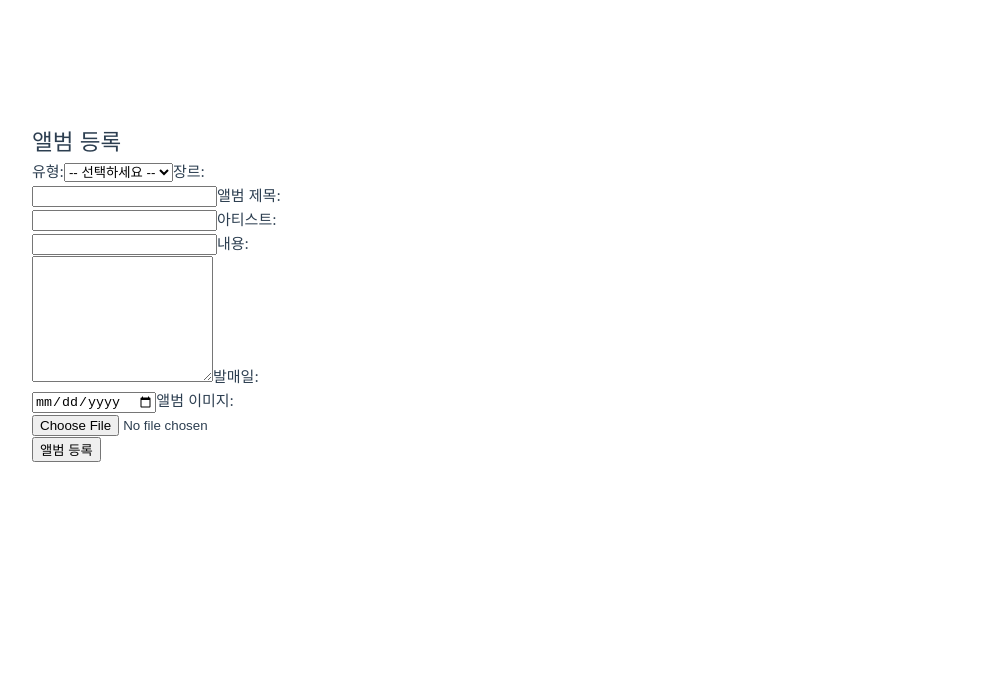
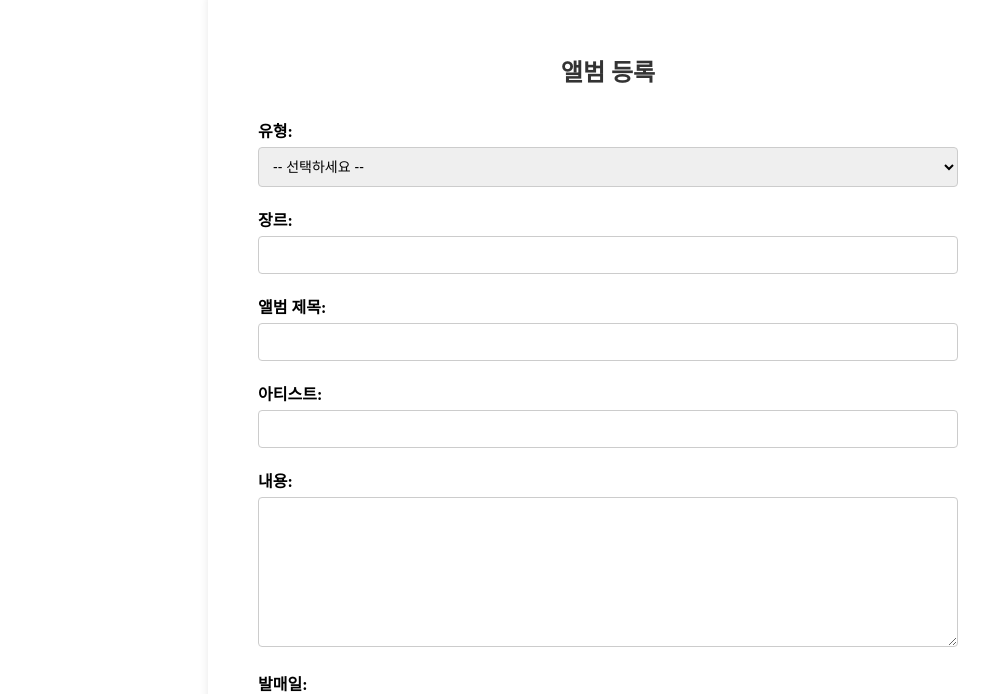
Before and after one commit to greensalttt/admin-vue, a Vue app: page /admin/album in a window 1280 px wide. Shown: the part 107-801 px from the top of the page, without its empty margins (32-1021 px from the left). Built offline with nearby package versions, Linux system fonts and the light colour scheme.

Commit message:
feat: AdminDashboard

```diff
--- a/package.json
+++ b/package.json
@@ -12,7 +12,10 @@
     "preview": "vite preview"
   },
   "dependencies": {
-    "vue": "^3.5.18"
+    "axios": "^1.11.0",
+    "chart.js": "^4.5.0",
+    "vue": "^3.5.18",
+    "vue-router": "^4.5.1"
   },
   "devDependencies": {
     "@vitejs/plugin-vue": "^6.0.1",
--- a/src/assets/main.css
+++ b/src/assets/main.css
@@ -1,35 +1,36 @@
-@import './base.css';
+/*@import './base.css';*/
 
-#app {
-  max-width: 1280px;
-  margin: 0 auto;
-  padding: 2rem;
-  font-weight: normal;
-}
+/*!* 전체 앱의 컨테이너 기본 스타일 *!*/
+/*#app {*/
+/*  max-width: 1280px;*/
+/*  margin: 0 auto;*/
+/*  padding: 2rem;*/
+/*  font-weight: normal;*/
+/*}*/
 
-a,
-.green {
-  text-decoration: none;
-  color: hsla(160, 100%, 37%, 1);
-  transition: 0.4s;
-  padding: 3px;
-}
+/*!* 링크 스타일 *!*/
+/*a,*/
+/*.green {*/
+/*  text-decoration: none;*/
+/*  color: hsla(160, 100%, 37%, 1);*/
+/*  transition: 0.4s;*/
+/*  padding: 3px;*/
+/*}*/
 
-@media (hover: hover) {
-  a:hover {
-    background-color: hsla(160, 100%, 37%, 0.2);
-  }
-}
+/*@media (hover: hover) {*/
+/*  a:hover {*/
+/*    background-color: hsla(160, 100%, 37%, 0.2);*/
+/*  }*/
+/*}*/
 
-@media (min-width: 1024px) {
-  body {
-    display: flex;
-    place-items: center;
-  }
+/*@media (min-width: 1024px) {*/
+/*  body {*/
+/*    display: block;*/
+/*    place-items: initial;*/
+/*  }*/
 
-  #app {
-    display: grid;
-    grid-template-columns: 1fr 1fr;
-    padding: 0 2rem;
-  }
-}
+/*  #app {*/
+/*    display: block;*/
+/*    padding: 2rem;*/
+/*  }*/
+/*}*/
--- a/src/router/index.js
+++ b/src/router/index.js
@@ -1,12 +1,18 @@
+
 import { createRouter, createWebHistory } from 'vue-router'
-
 import AlbumInsert from '../views/AlbumInsert.vue'
+import AdminDashboard from '../views/AdminDashboard.vue'
 
 const routes = [
     {
         path: '/admin/album',
         name: 'AlbumInsert',
         component: AlbumInsert
+    },
+    {
+        path: '/admin/dashboard',
+        name: 'AdminDashboard',
+        component: AdminDashboard
     }
 ]
 
--- /dev/null
+++ b/src/views/AdminDashboard.vue
@@ -0,0 +1,199 @@
+<template>
+  <div class="container">
+    <div class="adminPage-header">
+      <div class="title">관리자 대시보드</div>
+      <button @click="logout" id="adminlogoutLink">로그아웃</button>
+    </div>
+
+    <div class="stats">
+      <div class="stat-card" v-for="(item, index) in stats" :key="index">
+        <span>{{ item.label }}</span>
+        <strong>{{ item.value }}</strong>
+      </div>
+    </div>
+
+    <div class="action-section">
+      <div class="button-section">
+        <h2>앨범 관리</h2>
+        <div class="action-buttons">
+          <a class="btn" href="/admin/album">앨범 업로드</a>
+          <a class="btn" href="/admin/album_manage">앨범 관리</a>
+        </div>
+
+        <h2>공연 관리</h2>
+        <div class="action-buttons">
+          <a class="btn" href="/admin/performance">공연 업로드</a>
+          <a class="btn" href="/admin/performance_manage">공연 관리</a>
+        </div>
+
+        <h2>게시판 관리</h2>
+        <div class="action-buttons">
+          <a class="btn" href="/admin/board_manage">게시글 관리</a>
+          <a class="btn" href="/admin/board_hist">게시글 로그</a>
+          <a class="btn" href="/admin/comment_manage">댓글 관리</a>
+          <a class="btn" href="/admin/comment_hist">댓글 로그</a>
+        </div>
+
+        <h2>회원 관리</h2>
+        <div class="action-buttons">
+          <a class="btn" href="/admin/cust_list">회원 목록</a>
+          <a class="btn" href="/admin/cust_hist">회원 로그</a>
+        </div>
+
+        <h2>공지사항 관리</h2>
+        <div class="action-buttons">
+          <a class="btn" href="/admin/notice_write">공지사항 등록</a>
+          <a class="btn" href="/admin/notice_manage">공지사항 관리</a>
+        </div>
+      </div>
+
+      <div class="chart-container">
+        <canvas id="donutChart" width="450" height="450"></canvas>
+      </div>
+    </div>
+  </div>
+</template>
+
+<script setup>
+import { ref, onMounted } from 'vue'
+import Chart from 'chart.js/auto'
+
+const stats = ref([])
+
+const fetchStats = async () => {
+  const res = await fetch('http://localhost:8080/api/admin/dashboard')
+  const data = await res.json()
+
+  stats.value = [
+    { label: '회원 수', value: data.custCount },
+    { label: '게시글 수', value: data.boardCount },
+    { label: '댓글 수', value: data.commentCount },
+    { label: '앨범 수', value: data.albumCount },
+    { label: '공연 수', value: data.performanceCount },
+  ]
+
+  const ctx = document.getElementById('donutChart').getContext('2d')
+  new Chart(ctx, {
+    type: 'doughnut',
+    data: {
+      labels: stats.value.map(s => s.label),
+      datasets: [{
+        data: stats.value.map(s => s.value),
+        backgroundColor: ['#3498db', '#e67e22', '#f1c40f', '#2ecc71', '#9b59b6'],
+        borderColor: '#ffffff',
+        borderWidth: 2
+      }]
+    },
+    options: {
+      responsive: false,
+      cutout: '60%',
+      plugins: {
+        legend: {
+          position: 'bottom'
+        }
+      }
+    }
+  })
+}
+
+const logout = () => {
+  if (confirm('관리자 페이지를 나가시겠습니까?')) {
+    alert('로그아웃이 되어 메인페이지로 이동합니다.')
+    window.location.href = 'http://localhost:8080/admin/logout'
+  }
+}
+
+onMounted(fetchStats)
+</script>
+
+<style scoped>
+/* JSP 스타일 그대로 가져옴 */
+.container {
+  max-width: 1100px;
+  margin: 50px auto;
+  padding: 40px;
+  background: #fff;
+  border-radius: 12px;
+  box-shadow: 0 6px 16px rgba(0,0,0,0.1);
+}
+.adminPage-header {
+  display: flex;
+  justify-content: space-between;
+  align-items: center;
+  margin-bottom: 40px;
+}
+.title {
+  font-size: 28px;
+  font-weight: 700;
+  color: #2c3e50;
+}
+#adminlogoutLink {
+  padding: 10px 20px;
+  background-color: darkgreen;
+  border: none;
+  border-radius: 6px;
+  color: white;
+  font-weight: 600;
+  cursor: pointer;
+}
+.stats {
+  display: grid;
+  grid-template-columns: repeat(auto-fill, minmax(180px, 1fr));
+  gap: 20px;
+  margin-bottom: 30px;
+}
+.stat-card {
+  background-color: #f9fafc;
+  padding: 20px;
+  border-radius: 10px;
+  text-align: center;
+  border: 1px solid #e0e0e0;
+}
+.stat-card span {
+  display: block;
+  font-size: 16px;
+  color: #888;
+  margin-bottom: 8px;
+}
+.stat-card strong {
+  font-size: 22px;
+  color: #2c3e50;
+  font-weight: 700;
+}
+.action-section {
+  display: flex;
+  gap: 40px;
+  flex-wrap: wrap;
+  align-items: flex-start;
+}
+.button-section h2 {
+  font-size: 20px;
+  margin: 20px 0 15px;
+  color: #2c3e50;
+  border-left: 4px solid darkgreen;
+  padding-left: 10px;
+}
+.action-buttons {
+  display: flex;
+  flex-wrap: wrap;
+  gap: 5px;
+}
+.btn {
+  flex: 0 1 200px;
+  background-color: darkgreen;
+  color: white;
+  text-align: center;
+  padding: 12px;
+  border-radius: 8px;
+  text-decoration: none;
+  font-weight: 600;
+}
+.chart-container {
+  flex: 0 0 300px;
+  display: flex;
+  justify-content: center;
+  align-items: center;
+  padding: 20px 0;
+  margin-top: 50px;
+}
+</style>
--- a/src/views/AlbumInsert.vue
+++ b/src/views/AlbumInsert.vue
@@ -12,13 +12,14 @@
       </select>
 
       <label>장르:</label>
-      <input v-model="album.genre" required maxlength="15" />
+      <input type="text" v-model="album.genre" required maxlength="15" />
 
       <label>앨범 제목:</label>
-      <input v-model="album.title" required maxlength="30" />
+      <input type="text" v-model="album.title" required maxlength="30" />
 
       <label>아티스트:</label>
-      <input v-model="album.artist" required maxlength="20" />
+      <input type="text" v-model="album.artist" required maxlength="20" />
+
 
       <label>내용:</label>
       <textarea v-model="album.content" rows="8"></textarea>
@@ -86,3 +87,66 @@ export default {
   }
 };
 </script>
+
+<style scoped>
+
+.album-insert {
+  max-width: 700px;
+  margin: 100px auto;
+  background-color: #fff;
+  padding: 40px 50px;
+  border-radius: 8px;
+  box-shadow: 0 0 10px rgba(0,0,0,0.1);
+}
+
+h2 {
+  text-align: center;
+  color: #333;
+  margin-bottom: 30px;
+}
+
+label {
+  font-weight: bold;
+  display: block;
+  margin-top: 20px;
+  margin-bottom: 5px;
+}
+
+input[type="text"],
+input[type="date"],
+select,
+textarea,
+input[type="file"] {
+  width: 100%;
+  padding: 10px;
+  font-size: 14px;
+  border: 1px solid #ccc;
+  border-radius: 4px;
+  box-sizing: border-box;
+}
+
+textarea {
+  resize: vertical;
+}
+
+button {
+  margin-top: 30px;
+  width: 100%;
+  padding: 12px;
+  background-color: darkgreen;
+  color: white;
+  border: none;
+  font-size: 16px;
+  border-radius: 4px;
+  cursor: pointer;
+}
+
+img {
+  margin-top: 10px;
+  width: 100px;
+  height: 100px;
+  border-radius: 4px;
+  border: 1px solid #ddd;
+}
+
+</style>
--- a/vite.config.js
+++ b/vite.config.js
@@ -1,5 +1,6 @@
+// 백엔드에서 포스트 요청시 처리
+
 import { fileURLToPath, URL } from 'node:url'
-
 import { defineConfig } from 'vite'
 import vue from '@vitejs/plugin-vue'
 import vueDevTools from 'vite-plugin-vue-devtools'
@@ -15,14 +16,15 @@ export default defineConfig({
     },
   },
 
-  // ✅ 추가: Spring Boot 백엔드에 프록시
   server: {
     proxy: {
       '/api': {
-        target: 'http://localhost:8080',  // 백엔드 주소
+        target: 'http://localhost:8080',
         changeOrigin: true,
         secure: false,
       }
-    }
-  },
+    },
+
+    historyApiFallback: true
+  }
 })
```
Also changed, not shown: 1 other file (tests, documents, lock files or other folders).
